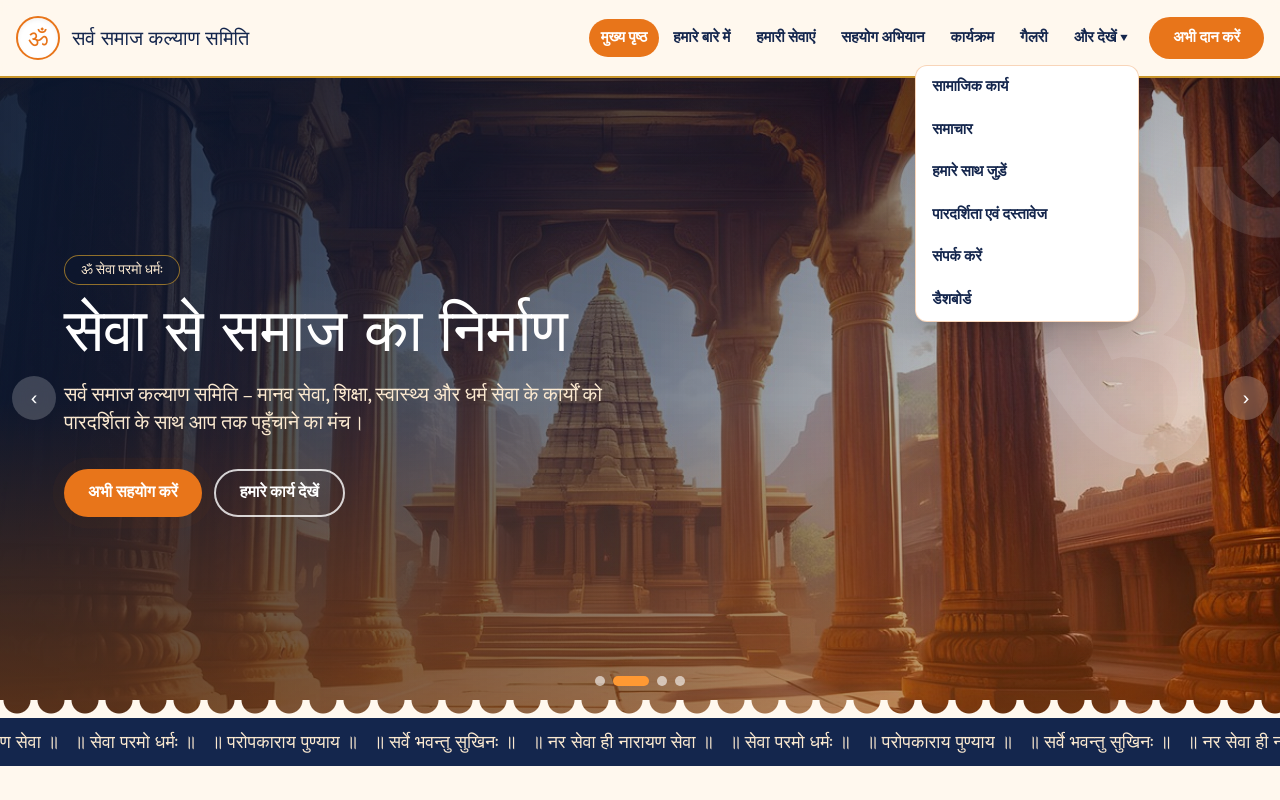
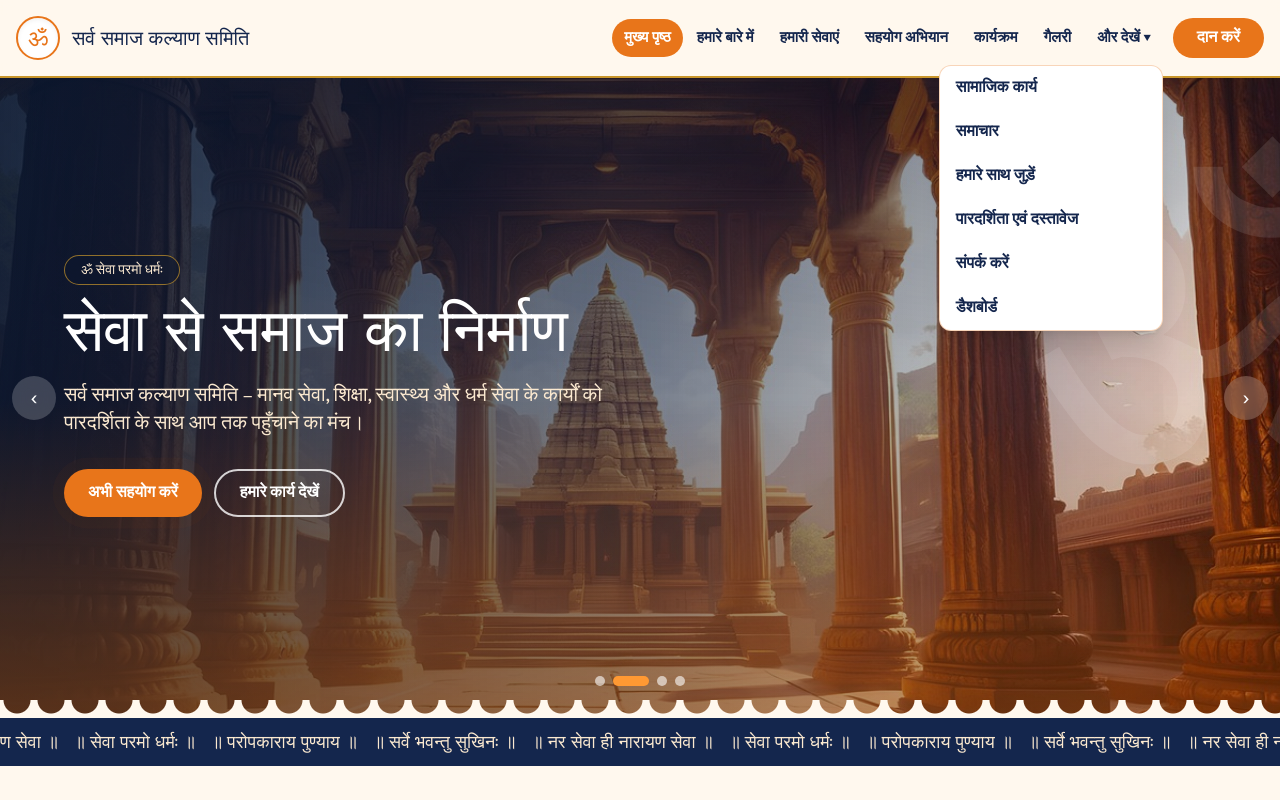
Before and after one commit to vasusthaliInfotech2026/sarvhindukalyansamiti, a Next.js app: page / in a window 1280 px wide. Both pictures are taken after a click on the button "और देखें ▾". Shown: the top 800 px of the page. Built offline with nearby package versions, Linux system fonts and the light colour scheme; a web font is replaced by a local one.

Commit message:
first commit

```diff
--- a/components/Header.js
+++ b/components/Header.js
@@ -16,40 +16,40 @@ export default function Header() {
     return () => window.removeEventListener("scroll", on);
   }, []);
   const moreActive = MORE.some((m) => m.href === path);
-  const cls = (a) => `relative rounded-full px-3 py-2 font-semibold transition ${a ? "bg-saffron text-white" : "text-navy hover:bg-sandal"}`;
+  const cls = (a) => `whitespace-nowrap rounded-full px-2 py-2 text-[13px] font-semibold transition xl:px-3 xl:text-[15px] ${a ? "bg-saffron text-white" : "text-navy hover:bg-sandal"}`;
 
   return (
     <header className={`sticky top-0 z-50 border-b-2 border-gold bg-cream/95 backdrop-blur transition-all duration-300 ${scrolled ? "shadow-lg" : ""}`}>
       <div className={`mx-auto flex max-w-7xl items-center justify-between px-4 transition-all duration-300 ${scrolled ? "h-[62px]" : "h-[76px]"}`}>
         <Link href="/" className="flex items-center gap-3">
-          <span className="grid h-11 w-11 place-items-center rounded-full border-2 border-saffron bg-white font-head text-2xl text-saffron shadow-inner">ॐ</span>
-          <span className="font-head text-lg leading-tight text-navy sm:text-xl">सर्व समाज<br className="sm:hidden" /> कल्याण समिति</span>
+          <span className="grid text-2xl bg-white border-2 rounded-full shadow-inner h-11 w-11 place-items-center border-saffron font-head text-saffron">ॐ</span>
+          <span className="text-lg leading-tight font-head text-navy lg:text-base xl:text-xl">सर्व समाज<br className="sm:hidden" /> कल्याण समिति</span>
         </Link>
 
-        <nav className="hidden items-center gap-0.5 text-[15px] xl:flex" aria-label="मुख्य मेनू">
+        <nav className="hidden items-center gap-0.5 lg:flex" aria-label="मुख्य मेनू">
           {MAIN.map((n) => <Link key={n.href} href={n.href} className={cls(path === n.href)}>{n.label}</Link>)}
-          <div className="group relative">
+          <div className="relative group">
             <button className={cls(moreActive)}>और देखें ▾</button>
-            <div className="invisible absolute right-0 top-full w-56 translate-y-2 pt-2 opacity-0 transition-all duration-200 group-focus-within:visible group-focus-within:translate-y-0 group-focus-within:opacity-100 group-hover:visible group-hover:translate-y-0 group-hover:opacity-100">
-              <div className="overflow-hidden rounded-xl border border-saffron/30 bg-white shadow-xl">
+            <div className="absolute right-0 invisible w-56 pt-2 transition-all duration-200 translate-y-2 opacity-0 top-full group-focus-within:visible group-focus-within:translate-y-0 group-focus-within:opacity-100 group-hover:visible group-hover:translate-y-0 group-hover:opacity-100">
+              <div className="overflow-hidden bg-white border shadow-xl rounded-xl border-saffron/30">
                 {MORE.map((m) => (
                   <Link key={m.href} href={m.href} className={`block px-4 py-2.5 font-semibold transition hover:bg-sandal ${path === m.href ? "text-saffron" : "text-navy"}`}>{m.label}</Link>
                 ))}
               </div>
             </div>
           </div>
-          <Link href="/donate" className="btn btn-saffron ml-2 animate-ring">अभी दान करें</Link>
+          <Link href="/donate" className="btn btn-saffron ml-1 animate-ring !px-4 !py-2 text-sm xl:ml-2 xl:!px-6 xl:text-base">दान करें</Link>
         </nav>
 
         <button onClick={() => setOpen(!open)} aria-label="मेनू" aria-expanded={open}
-          className="grid h-11 w-11 place-items-center rounded-lg border border-saffron text-2xl text-saffron xl:hidden">{open ? "✕" : "☰"}</button>
+          className="grid text-2xl border rounded-lg h-11 w-11 place-items-center border-saffron text-saffron lg:hidden">{open ? "✕" : "☰"}</button>
       </div>
 
-      <nav className={`grid overflow-hidden bg-cream px-4 transition-all duration-300 xl:hidden ${open ? "max-h-[80vh] overflow-y-auto border-t border-saffron/30 pb-4" : "max-h-0"}`}>
+      <nav className={`grid overflow-hidden bg-cream px-4 transition-all duration-300 lg:hidden ${open ? "max-h-[80vh] overflow-y-auto border-t border-saffron/30 pb-4" : "max-h-0"}`}>
         {[...MAIN, ...MORE].map((n) => (
           <Link key={n.href} href={n.href} className={`rounded-lg px-3 py-3 font-semibold ${path === n.href ? "bg-saffron text-white" : "text-navy"}`}>{n.label}</Link>
         ))}
-        <Link href="/donate" className="btn btn-saffron mt-2">अभी दान करें</Link>
+        <Link href="/donate" className="mt-2 btn btn-saffron">दान करें</Link>
       </nav>
     </header>
   );
```
